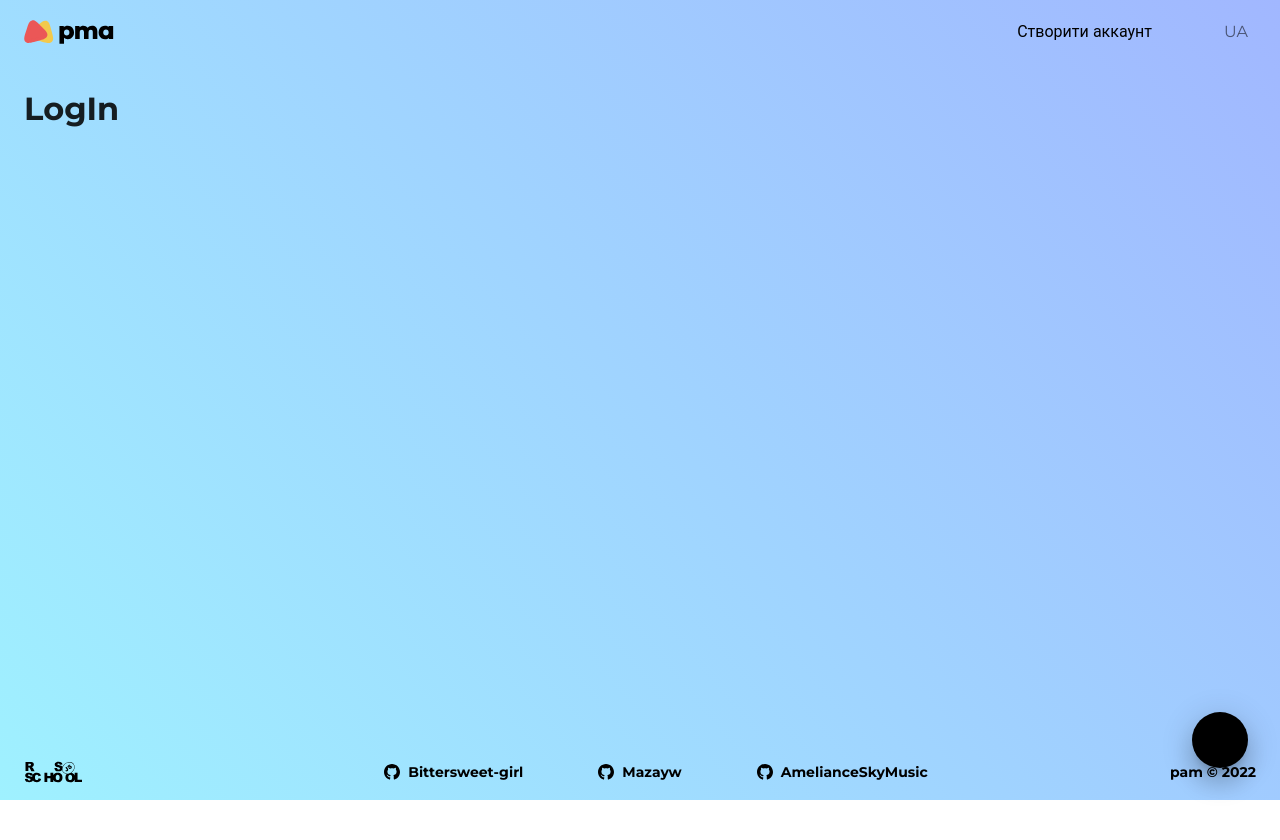
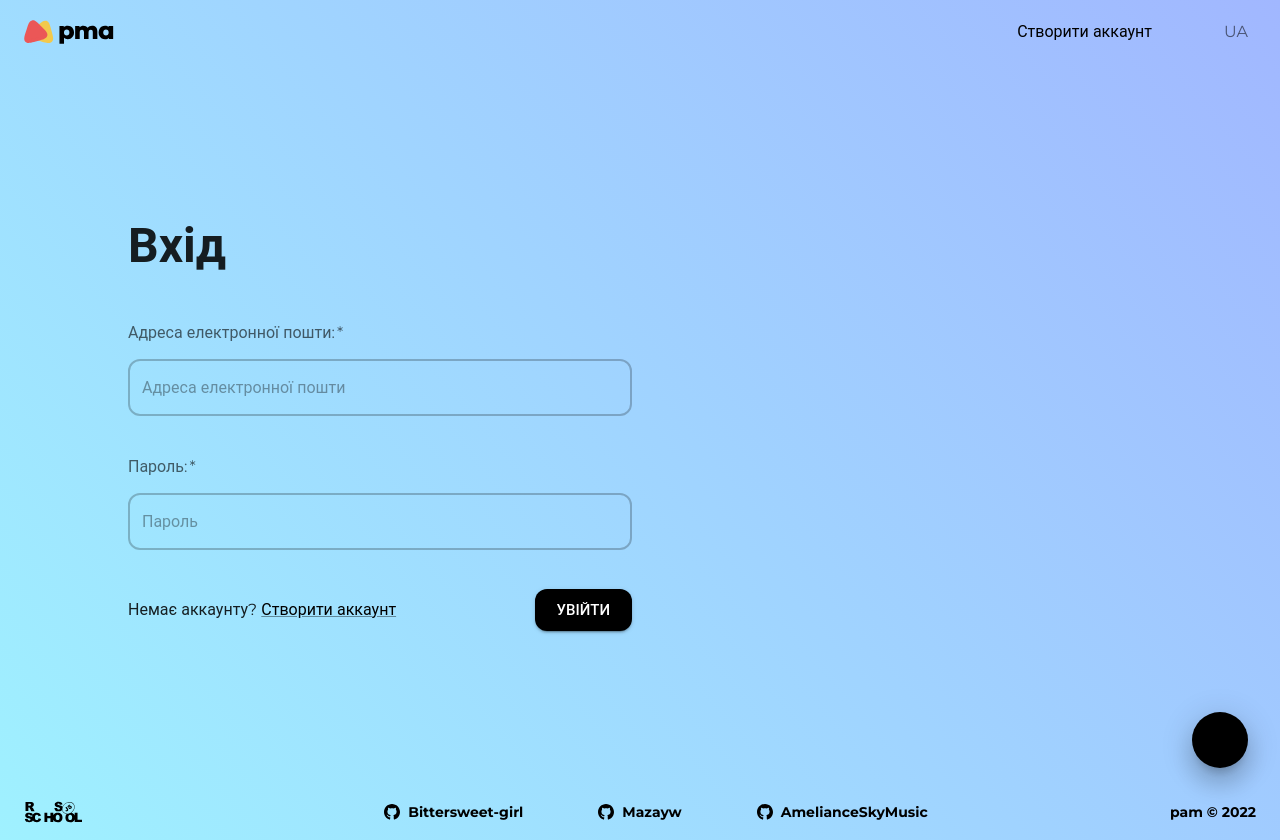
Before and after one commit to AmelianceSkyMusic/project-management-app, a React (Create React App) app: page /login in a window 1280 px wide. Before the commit the page ends 800 px from the top, so only its background shows below. Built offline with nearby package versions, Linux system fonts and the light colour scheme; some icons are missing; a web font is replaced by a local one.

Commit message:
feat: add login layout / validation

```diff
--- a/src/App/pages/LogIn.tsx
+++ b/src/App/pages/LogIn.tsx
@@ -1,5 +1,132 @@
+import { SubmitHandler, useForm } from 'react-hook-form';
+import { NavLink } from 'react-router-dom';
+
+import {
+	Box, Button,
+	Grid, InputLabel,
+	Link,
+	TextField, Typography,
+} from '@mui/material';
+
+import asm from '~/asmlib/asm-scripts';
+
+interface ILoginInputs {
+	email: string;
+	password: string;
+}
+
 export function LogIn() {
+
+	const {
+		register,
+		handleSubmit,
+		reset,
+		formState: { errors },
+	} = useForm<ILoginInputs>({
+		mode: 'onSubmit',
+		defaultValues: {
+			email: '',
+			password: '',
+		},
+	});
+
+	const isValidFixed = asm.isObjectEmpty(errors);//* fix isValid default has false
+
+	const registers = {
+		email: register('email', {
+			required: 'Поле таке пусте! Введіть більше символів!',
+			pattern: { value: /^[\w-.]+@([\w-]+\.)+[\w-]{2,4}$/i, message: 'Невірно введена адреса електронної пошти!' },
+		}),
+		password: register('password', {
+			required: 'Поле таке пусте! Введіть більше символів!',
+			pattern: { value: /^[0-9]+$/i, message: 'Будь ласка, використовуйте тільки цифри!' },
+			minLength: { value: 12, message: 'Мінімальна довжина пароля 12 символів' },
+		}),
+	};
+
+	const onSubmit: SubmitHandler<ILoginInputs> = ({ email, password }: ILoginInputs) => {
+		console.log(email, password);
+		reset();
+	};
+
 	return (
-		<h1>LogIn</h1>
+		<Grid
+			container
+			component="section"
+			spacing={{ ss: 0, lg: 2 }}
+			sx={{
+				height: 'calc(100vh - 64px)', display: 'flex',
+			}}
+		>
+			<Grid ss={1} item sx={{ display: { ss: 'none', lg: 'block' } }} />
+			<Grid
+				ss={12}
+				lg={7}
+				xl={6}
+				sl={5}
+				item
+				sx={{
+					display: 'flex', flexDirection: 'column', gap: 6, justifyContent: 'center',
+				}}
+			>
+				<Typography variant="h3">Вхід</Typography>
+
+				<Box
+					component="form"
+					onSubmit={handleSubmit(onSubmit)}
+					sx={{ display: 'flex', flexDirection: 'column', gap: 2 }}
+				>
+					<Box sx={{ display: 'flex', flexDirection: 'column', gap: 2 }}>
+						<InputLabel required htmlFor="login-email">Адреса електронної пошти:</InputLabel>
+						<TextField
+							{...registers.email}
+							error={!!(errors && errors.email?.message)}
+							helperText={errors.email?.message || ' '}
+							id="login-email"
+							placeholder="Адреса електронної пошти"
+						/>
+					</Box>
+
+					<Box sx={{ display: 'flex', flexDirection: 'column', gap: 2 }}>
+						<InputLabel required htmlFor="login-password">Пароль:</InputLabel>
+						<TextField
+							{...registers.password}
+							error={!!(errors && errors.password?.message)}
+							helperText={errors.password?.message || ' '}
+							id="login-password"
+							type="password"
+							placeholder="Пароль"
+						/>
+					</Box>
+
+					<Box sx={{
+						display: 'flex',
+						justifyContent: 'space-between',
+						alignItems: 'center',
+						flexWrap: 'wrap',
+						rowGap: { ss: 3 },
+					}}
+					>
+						<Typography variant="body1" sx={{ order: { ss: 2, sm: 1 } }}>
+							Немає аккаунту?
+							{' '}
+							<Link component={NavLink} to="/signup">
+								Створити аккаунт
+							</Link>
+						</Typography>
+						<Button
+							type="submit"
+							variant="contained"
+							disabled={!isValidFixed}
+							size="large"
+							sx={{ width: { ss: '100%', sm: 'auto' }, order: { ss: 1, sm: 2 } }}
+						>
+							Увійти
+						</Button>
+					</Box>
+				</Box>
+			</Grid>
+
+		</Grid>
 	);
 }
```
